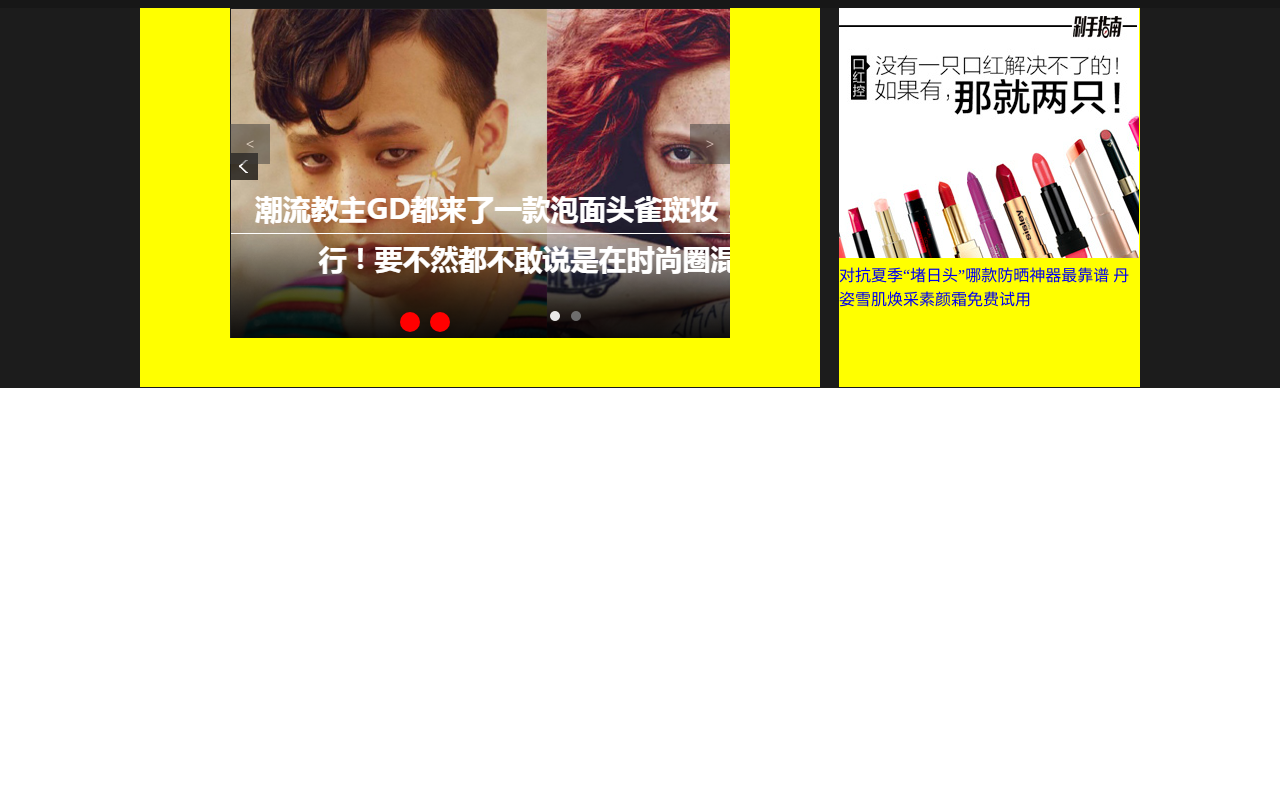
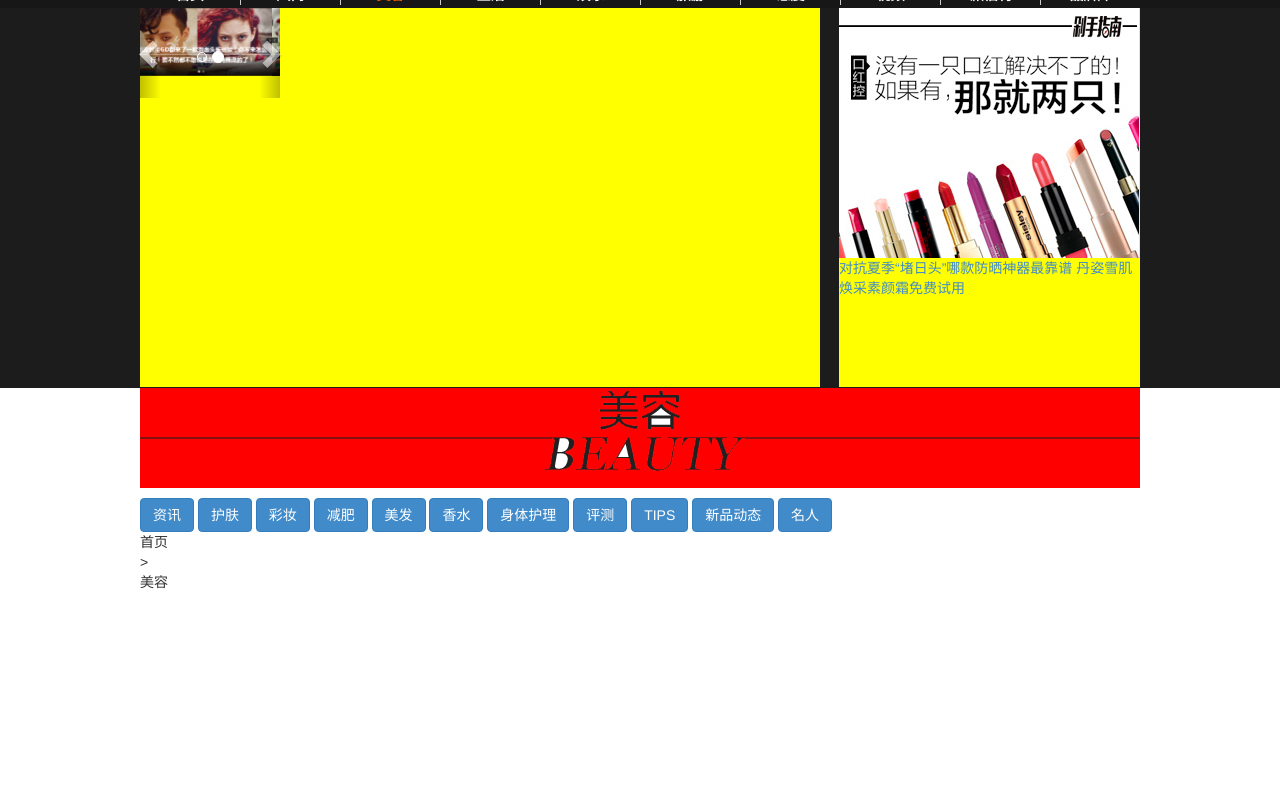
Before and after one commit to yanruikun1995/xiangmu, a plain HTML site: page jianshe/index.html in a window 1280 px wide. Shown: the part 202-1011 px from the top of the page. Drawn offline with nearby package versions, Linux system fonts and the light colour scheme.

Commit message:
第四次

```diff
--- a/jianshe/css/index.css
+++ b/jianshe/css/index.css
@@ -232,7 +232,11 @@ img {
 	height: 291px;
 }
 
-
+.yrk_conter_top p{
+	width: 100%;
+	height: 100px;
+	background: red;
+}
 
 
 
--- a/jianshe/index.html
+++ b/jianshe/index.html
@@ -4,8 +4,10 @@
 		<meta charset="UTF-8">
 		<title>时尚美容</title>
 		<link rel="stylesheet" type="text/css" href="css/index.css"/>
+		<link rel="stylesheet" type="text/css" href="css/bootstrap.min.css"/>
 		<script src="js/js.js" type="text/javascript" charset="utf-8"></script>
 		<script src="js/jquery-2.1.4.min.js" type="text/javascript" charset="utf-8"></script>
+		<script src="js/bootstrap.min.js" type="text/javascript" charset="utf-8"></script>
 	</head>
 	<body>
 		<div class="yrkbox">
@@ -44,17 +46,32 @@
 					</div>
 					<div class="yrk_header_zx">
 						<div class="yrk_header_left">
-							<div class="yrk_sbox">
-								<div class="left_l"><</div>
-								<div class="right_r">></div>
-								<ul>
-									<li><img src="img/lbt.png"></li>
-									<li><img src="img/lbt2.png"></li>
-								</ul>
-								<ol>
-									<li></li>
-									<li></li>
-								</ol>
+							<div id="carousel-example-generic" class="carousel slide" data-ride="carousel" style="width: 140px;height: 90px;" data-interval="1000">
+							  <!-- Indicators -->  <!--三个小圆点-->
+							  <ol class="carousel-indicators">
+							    <li data-target="#carousel-example-generic" data-slide-to="0" class="active"></li>
+							    <li data-target="#carousel-example-generic" data-slide-to="1"></li>
+							  </ol>
+
+							  <!-- Wrapper for slides -->	<!--一个盒子是一张图片-->
+							  <div class="carousel-inner" role="listbox">
+							    <div class="item active">
+							      <img src="img/lbt.png" alt="...">
+							    </div>
+							    <div class="item">
+							      <img src="img/lbt2.png" alt="...">
+							    </div>
+							  </div>
+
+							  <!-- Controls --> 	<!--左右箭头-->
+							  <a class="left carousel-control" href="#carousel-example-generic" role="button" data-slide="prev">
+							    <span class="glyphicon glyphicon-chevron-left"></span>
+							    <span class="sr-only">Previous</span>
+							  </a>
+							  <a class="right carousel-control" href="#carousel-example-generic" role="button" data-slide="next">
+							    <span class="glyphicon glyphicon-chevron-right"></span>
+							    <span class="sr-only">Next</span>
+							  </a>
 							</div>
 						</div>
 						<div class="yrk_header_right">
@@ -70,7 +87,25 @@
 			<div class="yrk_conter">
 				<div class="yrk_conter_box">
 					<div class="yrk_conter_top">
-
+						<p><img src="img/meirong.png"/></p>
+						<div class="yrk_conter_small">
+							<button type="button" class="btn btn-primary">资讯</button>
+							<button type="button" class="btn btn-primary">护肤</button>
+							<button type="button" class="btn btn-primary">彩妆</button>
+							<button type="button" class="btn btn-primary">减肥</button>
+							<button type="button" class="btn btn-primary">美发</button>
+							<button type="button" class="btn btn-primary">香水</button>
+							<button type="button" class="btn btn-primary">身体护理</button>
+							<button type="button" class="btn btn-primary">评测</button>
+							<button type="button" class="btn btn-primary">TIPS</button>
+							<button type="button" class="btn btn-primary">新品动态</button>
+							<button type="button" class="btn btn-primary">名人</button>
+						</div>
+						<ul>
+							<li>首页</li>
+							<li>></li>
+							<li>美容</li>
+						</ul>
 					</div>
 					<div class="yrk_conter_bottom">
 
```
Also changed, not shown: jianshe/css/bootstrap.min.css (added), jianshe/js/bootstrap.min.js (added).
